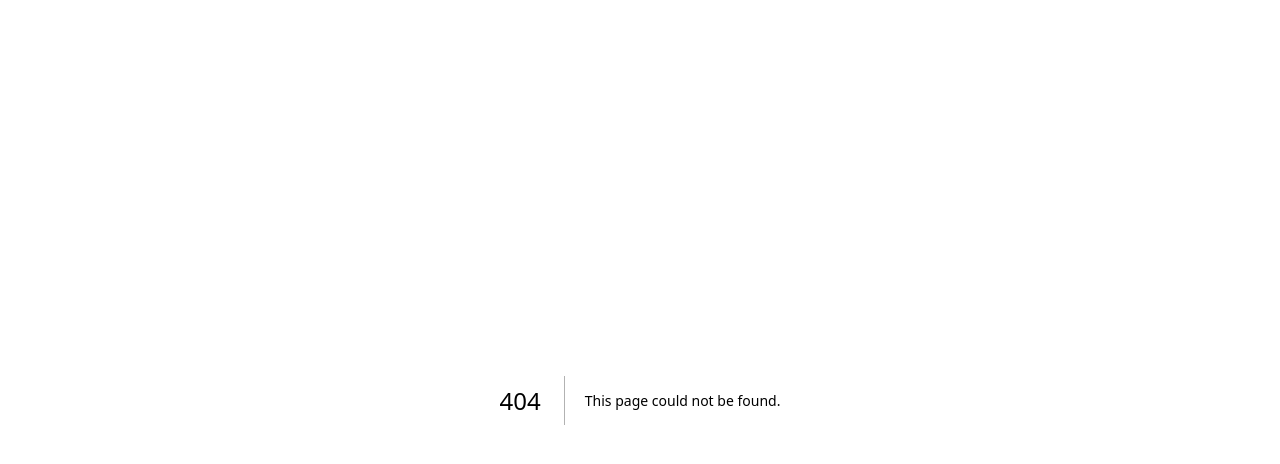
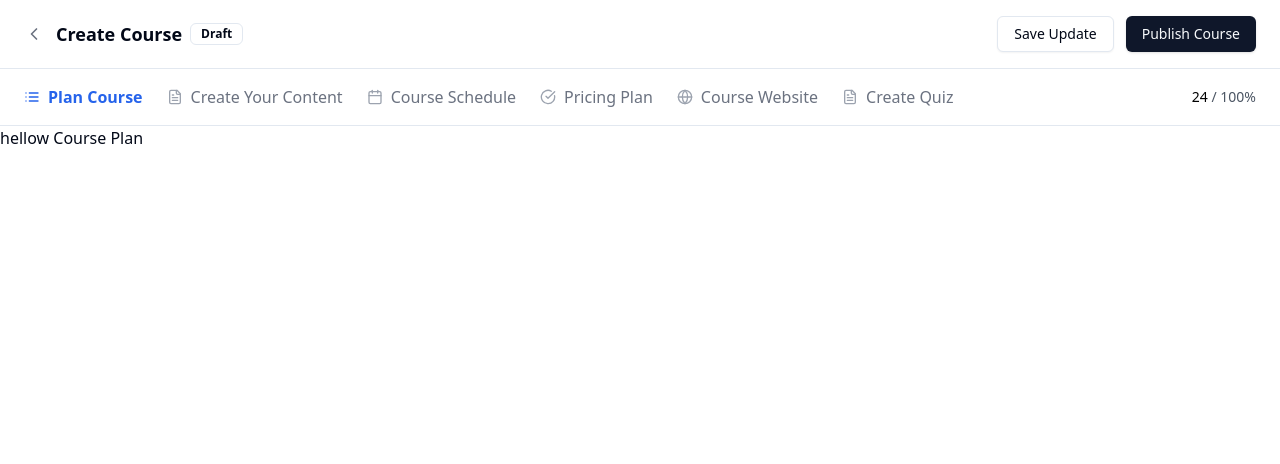
Before and after one commit to mdrasel101126/web-builder-craftjs, a Next.js app: page /course-builder/course-plan in a window 1280 px wide. Before the commit this address had no page. Shown: the top 464 px of the page. Built offline with nearby package versions, Linux system fonts and the light colour scheme.

Commit message:
[IN_PROGRESS] course builder in progress

```diff
--- /dev/null
+++ b/src/app/course-builder/(course-builder)/course-plan/page.tsx
@@ -0,0 +1,11 @@
+import React from "react";
+
+const CoursePlanPage = () => {
+  return (
+    <div>
+      <h1>hellow Course Plan</h1>
+    </div>
+  );
+};
+
+export default CoursePlanPage;
--- /dev/null
+++ b/src/app/course-builder/(course-builder)/course-schedule/page.tsx
@@ -0,0 +1,11 @@
+import React from "react";
+
+const CourseSchedulePage = () => {
+  return (
+    <div>
+      <h1>hello course Schedule page</h1>
+    </div>
+  );
+};
+
+export default CourseSchedulePage;
--- /dev/null
+++ b/src/app/course-builder/(course-builder)/course-website/page.tsx
@@ -0,0 +1,11 @@
+import React from "react";
+
+const CourseWebsitePage = () => {
+  return (
+    <div>
+      <h1>Hello course website page</h1>
+    </div>
+  );
+};
+
+export default CourseWebsitePage;
--- /dev/null
+++ b/src/app/course-builder/(course-builder)/create-course-content/page.tsx
@@ -0,0 +1,11 @@
+import React from "react";
+
+const CreateCourseContentPage = () => {
+  return (
+    <div>
+      <h1>Hello create course content page</h1>
+    </div>
+  );
+};
+
+export default CreateCourseContentPage;
--- /dev/null
+++ b/src/app/course-builder/(course-builder)/create-quiz/page.tsx
@@ -0,0 +1,11 @@
+import React from "react";
+
+const CreateQuizPage = () => {
+  return (
+    <div>
+      <h1>Hello create quiz page</h1>
+    </div>
+  );
+};
+
+export default CreateQuizPage;
--- /dev/null
+++ b/src/app/course-builder/(course-builder)/layout.tsx
@@ -0,0 +1,100 @@
+"use client";
+import { Button } from "@/components/ui/button";
+import { Badge } from "@/components/ui/badge";
+import { ChevronLeft } from "lucide-react";
+import Link from "next/link";
+
+export default function CourseBuilderLayout({
+  children,
+}: Readonly<{
+  children: React.ReactNode;
+}>) {
+  return (
+    <div>
+      <CourseHeader />
+      <CourseProgressNav />
+      {children}
+    </div>
+  );
+}
+
+const CourseHeader = () => {
+  return (
+    <div className="flex items-center justify-between border-b px-6 py-4 bg-white">
+      <div className="flex items-center gap-3">
+        <Link href="/dashboard/my-course">
+          <ChevronLeft className="w-5 h-5 text-gray-500 hover:text-gray-700 cursor-pointer" />
+        </Link>
+        <h1 className="text-lg font-semibold flex items-center gap-2">
+          Create Course <Badge variant="outline">Draft</Badge>
+        </h1>
+      </div>
+      <div className="flex items-center gap-3">
+        <Button variant="outline">Save Update</Button>
+        <Button>Publish Course</Button>
+      </div>
+    </div>
+  );
+};
+
+import { cn } from "@/lib/utils";
+import { CheckCircle, Globe, List, Calendar, FileText } from "lucide-react";
+import { usePathname } from "next/navigation";
+
+const steps = [
+  { label: "Plan Course", icon: List, path: "/course-builder/course-plan" },
+  {
+    label: "Create Your Content",
+    icon: FileText,
+    path: "/course-builder/create-course-content",
+  },
+  {
+    label: "Course Schedule",
+    icon: Calendar,
+    path: "/course-builder/course-schedule",
+  },
+  {
+    label: "Pricing Plan",
+    icon: CheckCircle,
+    path: "/course-builder/pricing-plan",
+  },
+  {
+    label: "Course Website",
+    icon: Globe,
+    path: "/course-builder/course-website",
+  },
+  { label: "Create Quiz", icon: FileText, path: "/course-builder/create-quiz" },
+];
+
+const CourseProgressNav = () => {
+  const pathName = usePathname();
+  return (
+    <div className="flex items-center justify-between border-b px-6 py-4 bg-white">
+      <div className="flex items-center gap-6">
+        {steps.map((step, index) => {
+          return (
+            <Link
+              href={step.path}
+              key={index}
+              className={cn(
+                "flex items-center gap-2 text-gray-500 cursor-pointer",
+                pathName === step.path && "text-blue-600 font-semibold",
+              )}
+            >
+              <step.icon
+                className={cn(
+                  "w-4 h-4",
+                  pathName === step.path ? "text-blue-600" : "text-gray-400",
+                )}
+              />
+              <span>{step.label}</span>
+            </Link>
+          );
+        })}
+      </div>
+      <div className="text-sm font-medium text-gray-600">
+        <span className="text-black">{24}</span> / 100%
+      </div>
+    </div>
+  );
+};
--- /dev/null
+++ b/src/app/course-builder/(course-builder)/pricing-plan/page.tsx
@@ -0,0 +1,11 @@
+import React from "react";
+
+const PricingPlanPage = () => {
+  return (
+    <div>
+      <h1>hello Pricing plan page</h1>
+    </div>
+  );
+};
+
+export default PricingPlanPage;
--- /dev/null
+++ b/src/app/course-builder/page.tsx
@@ -0,0 +1,8 @@
+import { redirect } from "next/navigation";
+import React from "react";
+
+const CourseBuilderPage = () => {
+  return redirect("/course-builder/course-plan");
+};
+
+export default CourseBuilderPage;
```
